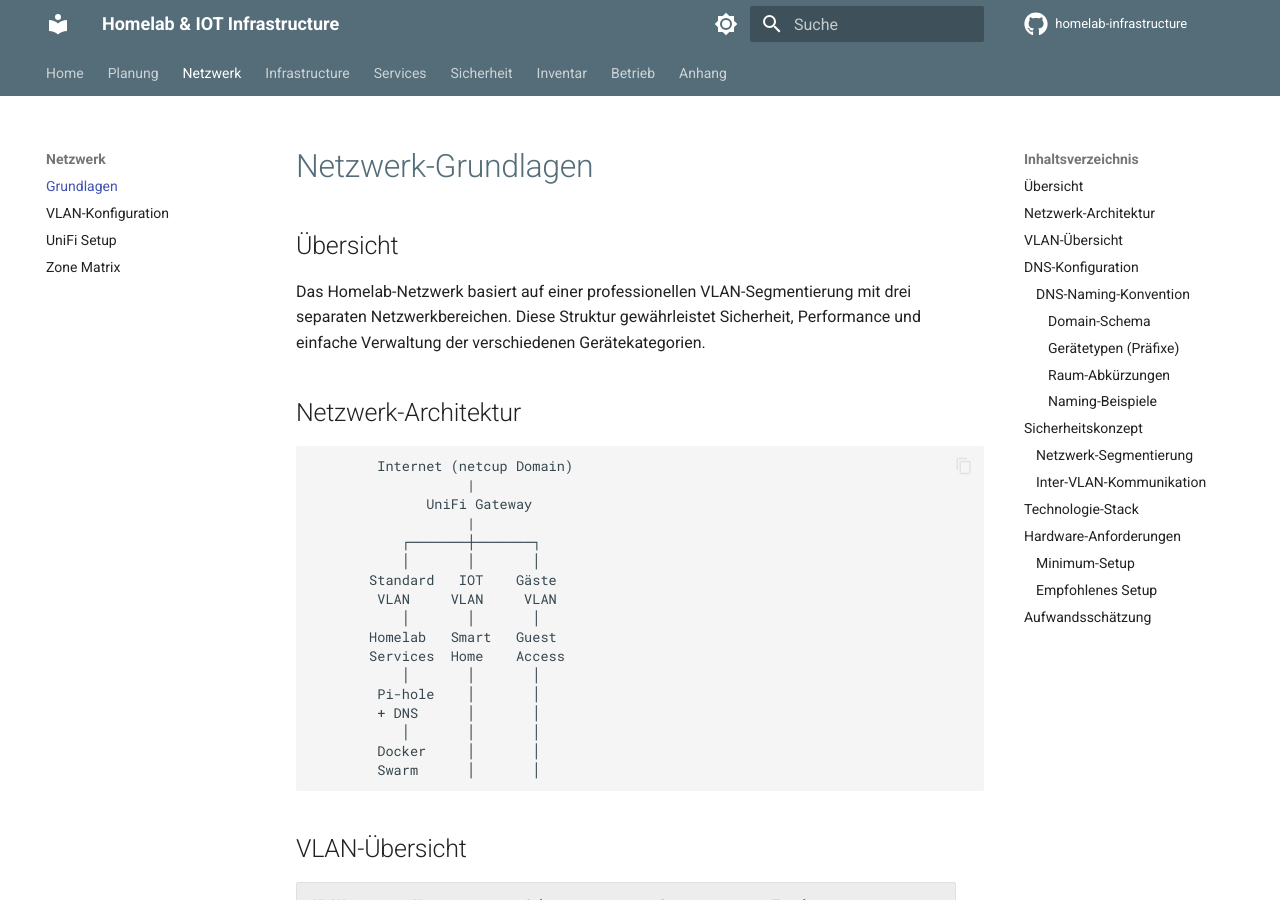
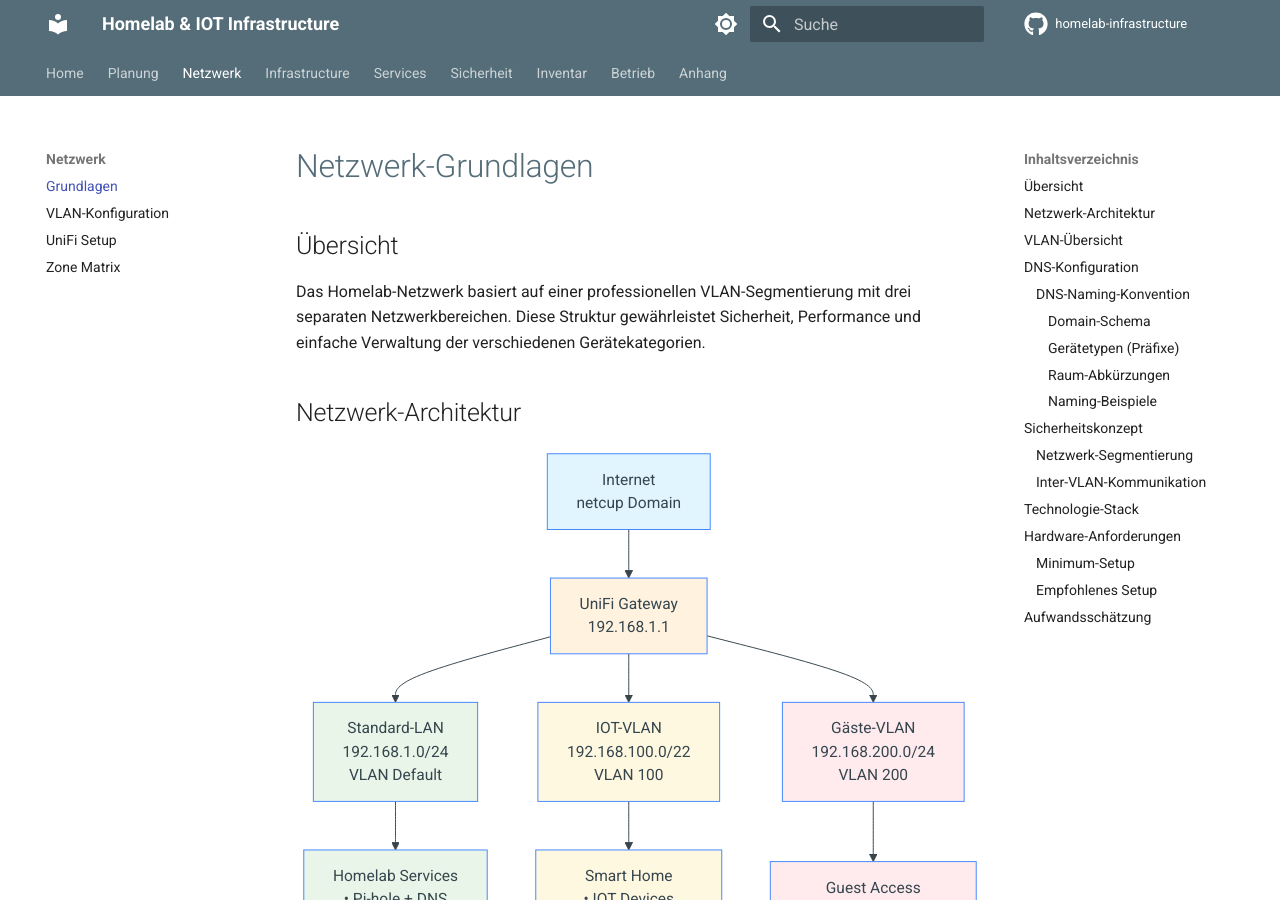
Before and after one commit to runtunfun/archive-consolidated, an MkDocs documentation site: the page built from docs/network/basics.md, in a window 1280 px wide and 900 px high. Built offline with MkDocs 1.6.1 and Material for MkDocs 9.7.7, drawn with Linux system fonts in a browser that asks for light colours; comment, search, counter and statistics services are not loaded; the version menu is left out; some of the changed lines change nothing that is shown.

Commit message:
Ascii durch mermaid ersetzt

````diff
--- a/docs/network/basics.md
+++ b/docs/network/basics.md
@@ -6,24 +6,25 @@ Das Homelab-Netzwerk basiert auf einer professionellen VLAN-Segmentierung mit dr
 
 ## Netzwerk-Architektur
 
-```
-        Internet (netcup Domain)
-                   |
-              UniFi Gateway
-                   |
-           ┌───────┼───────┐
-           │       │       │
-       Standard   IOT    Gäste
-        VLAN     VLAN     VLAN
-           │       │       │
-       Homelab   Smart   Guest
-       Services  Home    Access
-           │       │       │
-        Pi-hole    │       │
-        + DNS      │       │
-           │       │       │
-        Docker     │       │
-        Swarm      │       │
+```mermaid
+graph TD
+    A[Internet<br/>netcup Domain] --> B[UniFi Gateway<br/>192.168.1.1]
+    B --> C[Standard-LAN<br/>192.168.1.0/24<br/>VLAN Default]
+    B --> D[IOT-VLAN<br/>192.168.100.0/22<br/>VLAN 100]
+    B --> E[Gäste-VLAN<br/>192.168.200.0/24<br/>VLAN 200]
+
+    C --> F[Homelab Services<br/>• Pi-hole + DNS<br/>• Docker Swarm<br/>• Management]
+    D --> G[Smart Home<br/>• IOT Devices<br/>• Mobile Clients<br/>• Hubs & Sensoren]
+    E --> H[Guest Access<br/>• Vollständig isoliert<br/>• Nur Internet-Zugang]
+
+    style A fill:#e1f5fe
+    style B fill:#fff3e0
+    style C fill:#e8f5e8
+    style D fill:#fff8e1
+    style E fill:#ffebee
+    style F fill:#e8f5e8
+    style G fill:#fff8e1
+    style H fill:#ffebee
 ```
 
 ## VLAN-Übersicht
````
